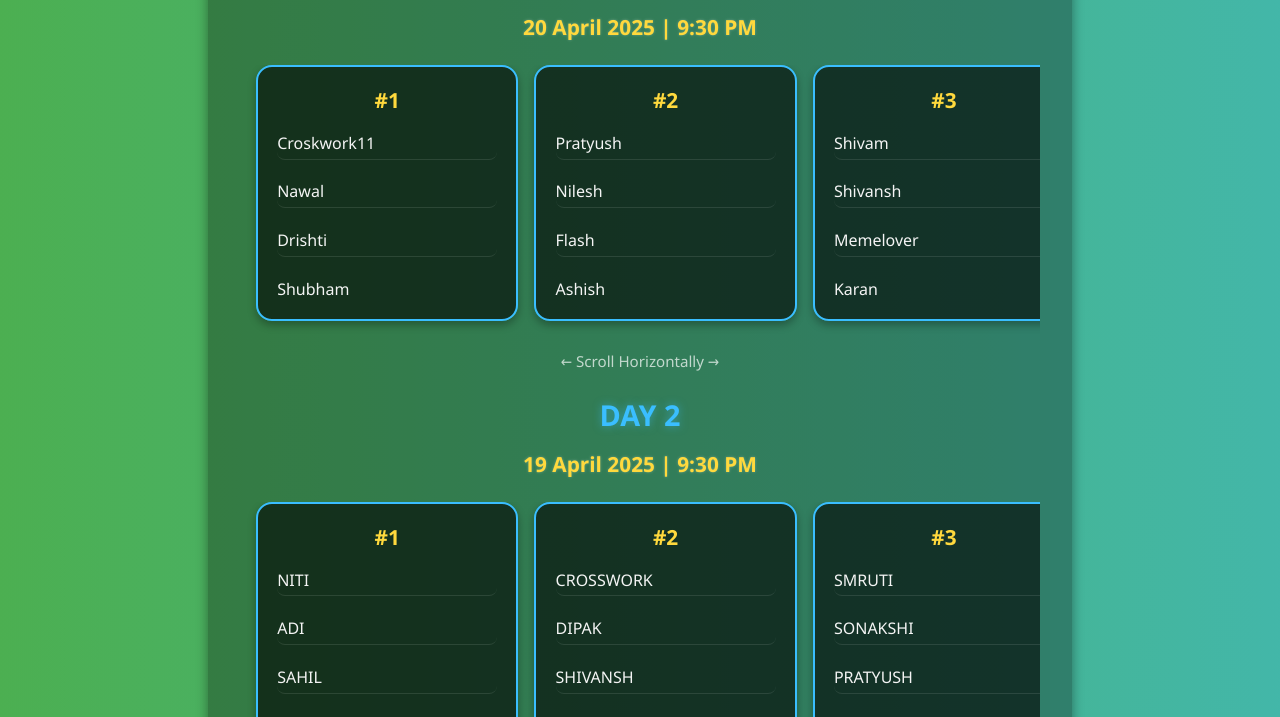
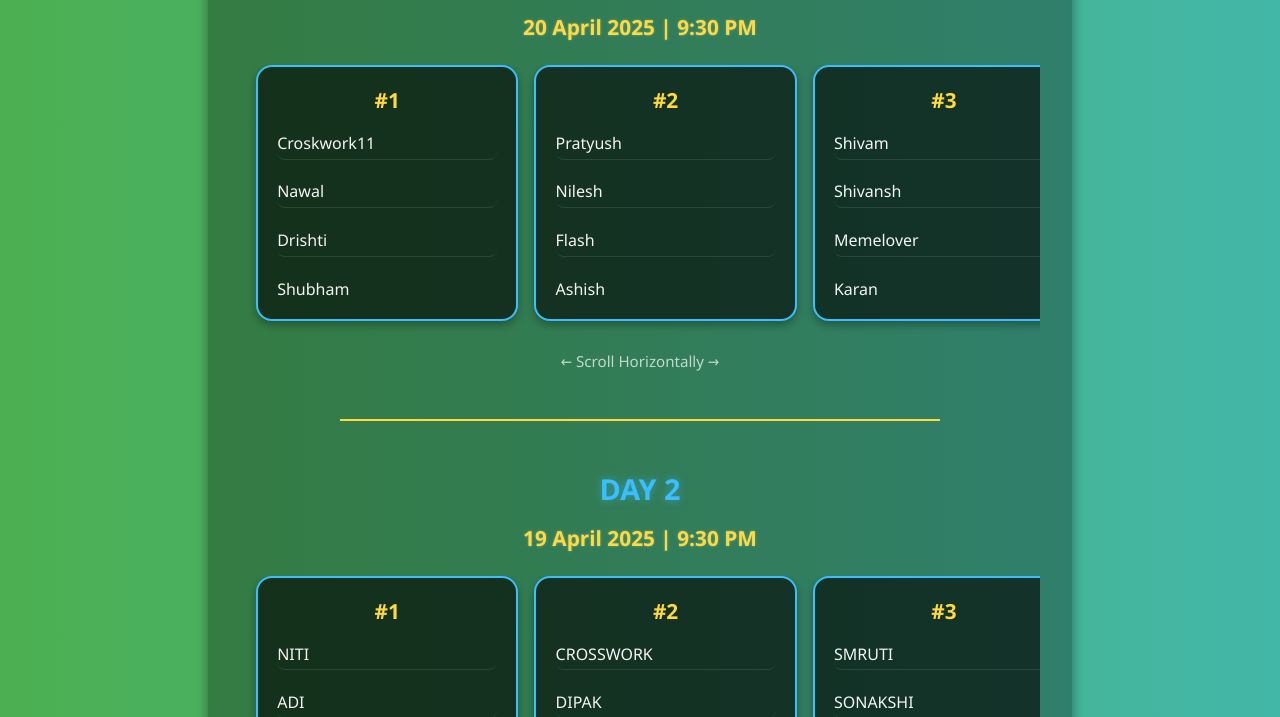
Before and after one commit to nikhils045/The-Great-Ludo-Showdown, a plain HTML site: page fixtures.html in a window 1280 px wide. Shown: the part 383-1100 px from the top of the page. Drawn offline with Linux system fonts and the light colour scheme.

Commit message:
Update style.css

```diff
--- a/style.css
+++ b/style.css
@@ -217,7 +217,6 @@ td {
 tbody tr:nth-child(-n + 16) {
   background-color: rgba(58, 190, 255, 0.2); /* Semi-transparent blue */
 }
-
 
 tr:hover {
   background-color: rgba(255, 255, 255, 0.08);
@@ -452,8 +451,6 @@ header p {
   }
 }
 
-
-
 .day-heading {
   text-align: center;
   font-size: 1.8rem; /* Reduced slightly */
@@ -462,7 +459,6 @@ header p {
   color: var(--blue);
   text-shadow: 0 0 8px rgba(58, 190, 255, 0.5);
 }
-
 
 .fixtures-slider {
   display: flex;
@@ -488,7 +484,6 @@ header p {
 .fixture-card:hover {
   transform: translateY(-5px);
 }
-
 
 .fixture-card h3 {
   color: var(--yellow);
@@ -527,7 +522,6 @@ header p {
   color: var(--light-text);
 }
 
-
 .slider-container::-webkit-scrollbar {
   height: 10px;
 }
@@ -554,7 +548,6 @@ header p {
   margin-bottom: 1rem;
 }
 
-
 .scroll-hint {
   text-align: center;
   margin-top: 1rem;
@@ -573,11 +566,9 @@ header p {
   text-shadow: 0 0 3px rgba(244, 244, 244, 0.3);
 }
 
-.start-time {
-  text-align: center;
-  font-size: 1.1rem;
-  margin-top: 2rem;
-  color: var(--yellow);
-  font-weight: bold;
-  text-shadow: 0 0 5px rgba(255, 217, 61, 0.4);
+.section-separator {
+  border-bottom: 2px solid var(--yellow);
+  margin: 3rem auto;
+  width: 80%;
+  max-width: 600px;
 }
```
Lines whose indentation alone changed are shown as unchanged.
